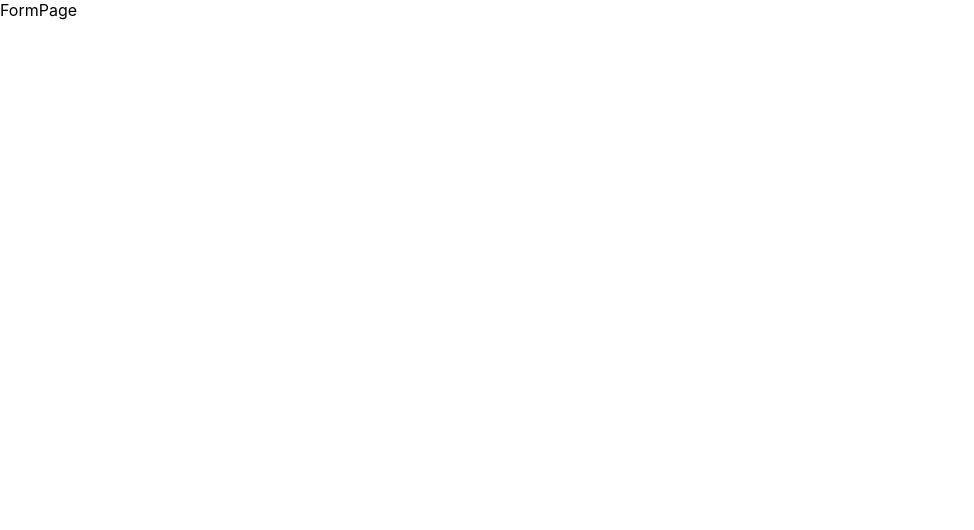
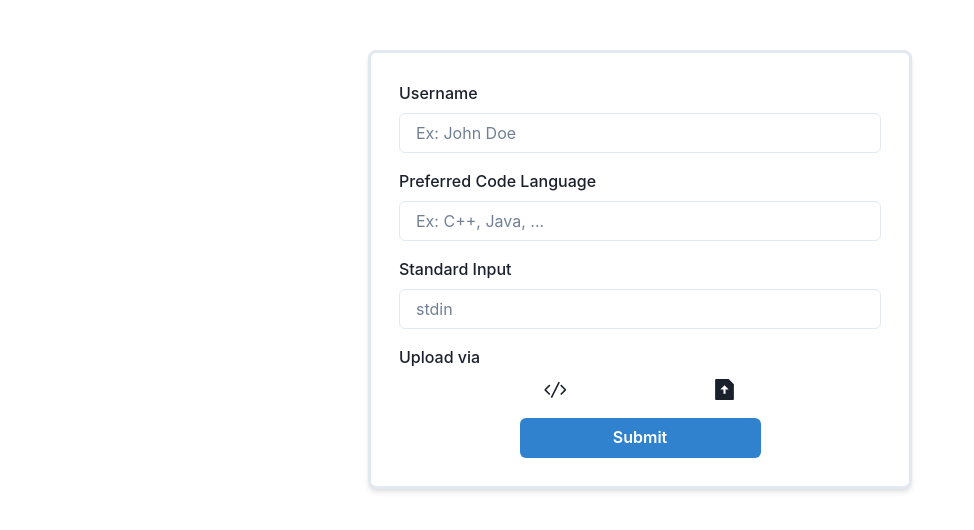
Before and after one commit to surbhi400/CodeSnippetHub-frontend, a React (Create React App) app in the folder codesnippet-hub/: page / in a window 1280 px wide. Shown: the top 530 px of the page, without its empty margins (0-974 px from the left). Built offline with nearby package versions, Linux system fonts and the light colour scheme.

Commit message:
creating UI of FormPage

```diff
--- a/codesnippet-hub/package.json
+++ b/codesnippet-hub/package.json
@@ -9,9 +9,12 @@
     "@testing-library/jest-dom": "^5.17.0",
     "@testing-library/react": "^13.4.0",
     "@testing-library/user-event": "^13.5.0",
+    "codemirror": "^5.65.16",
     "framer-motion": "^11.0.15",
     "react": "^18.2.0",
+    "react-codemirror2": "^7.3.0",
     "react-dom": "^18.2.0",
+    "react-icons": "^5.0.1",
     "react-router-dom": "^6.22.3",
     "react-scripts": "5.0.1",
     "web-vitals": "^2.1.4"
--- a/codesnippet-hub/src/index.js
+++ b/codesnippet-hub/src/index.js
@@ -2,11 +2,14 @@ import React from 'react';
 import ReactDOM from 'react-dom/client';
 import './index.css';
 import App from './App';
+import { ChakraProvider } from '@chakra-ui/react';
 
 const root = ReactDOM.createRoot(document.getElementById('root'));
 root.render(
   <React.StrictMode>
+    <ChakraProvider>
     <App />
+    </ChakraProvider>
   </React.StrictMode>
 );
 
--- a/codesnippet-hub/src/pages/FormPage.jsx
+++ b/codesnippet-hub/src/pages/FormPage.jsx
@@ -1,9 +1,111 @@
-import React from 'react'
+import React, { useState } from 'react';
+import {
+  FormControl,
+  FormLabel,
+  Box,
+  Input,
+  Container,
+  Button,
+} from '@chakra-ui/react';
+import { Controlled as CodeMirror } from 'react-codemirror2';
+import 'codemirror/lib/codemirror.css';
+import 'codemirror/theme/material.css';
+import 'codemirror/mode/javascript/javascript';
+import { VscCode } from 'react-icons/vsc';
+import { RiFileUploadFill } from 'react-icons/ri';
 
 const FormPage = () => {
+  const [sourceCode, setSourceCode] = useState('');
+  const [selectedFile, setSelectedFile] = useState(null);
+  const [activeSection, setActiveSection] = useState();
+
+  const handleCodeChange = (editor, data, value) => {
+    setSourceCode(value);
+  };
+
+  const handleFileChange = (event) => {
+    setSelectedFile(event.target.files[0]);
+  };
+
+  const handleLogoClick = (section) => {
+    setActiveSection(section);
+  };
+
+  const handleSubmit = (event) => {
+    event.preventDefault();
+    console.log('Submitted:', { sourceCode, selectedFile });
+  };
+
   return (
-    <div>FormPage</div>
-  )
-}
+    <form onSubmit={handleSubmit}>
+      <Container maxW="xl" centerContent position="relative" top="50px">
+        <Box
+          p={7}
+          bg="white"
+          w="100%"
+          borderRadius="lg"
+          borderWidth="3px"
+          shadow="md"
+        >
+          <FormControl mb={4}>
+            <FormLabel>Username</FormLabel>
+            <Input type="text" placeholder="Ex: John Doe" />
+          </FormControl>
 
-export default FormPage
+          <FormControl mb={4}>
+            <FormLabel>Preferred Code Language</FormLabel>
+            <Input type="text" placeholder="Ex: C++, Java, ..." />
+          </FormControl>
+
+          <FormControl mb={4}>
+            <FormLabel>Standard Input</FormLabel>
+            <Input type="text" placeholder="stdin" />
+          </FormControl>
+
+          <FormControl>
+            <FormLabel>Upload via</FormLabel>
+            <Box align="center" display="flex" justifyContent="space-evenly" mb={4}>
+            <VscCode
+              style={{ cursor: 'pointer', width: '25px', height: '25px' }}
+              onClick={() => handleLogoClick('editor')}
+            />
+            <RiFileUploadFill
+              style={{ cursor: 'pointer', width: '25px', height: '25px' }}
+              onClick={() => handleLogoClick('fileUpload')}
+            />
+            </Box>
+
+        </FormControl>
+          {activeSection === 'editor' && (
+            <FormControl mb={4}>
+              <FormLabel>Upload Source Code</FormLabel>
+              <CodeMirror
+                value={sourceCode}
+                options={{
+                  mode: 'javascript',
+                  theme: 'material',
+                  lineNumbers: true,
+                }}
+                onBeforeChange={handleCodeChange}
+              />
+            </FormControl>
+          )}
+
+          {activeSection === 'fileUpload' && (
+            <FormControl mb={4}>
+              <FormLabel>Upload Source Code File</FormLabel>
+              <Input  type="file" accept=".js,.py,.java" onChange={handleFileChange} />
+            </FormControl>
+          )}
+            <Box align="center">
+            <Button width="50%" type="submit" colorScheme="blue">
+              Submit
+            </Button>
+          </Box>
+        </Box>
+      </Container>
+    </form>
+  );
+};
+
+export default FormPage;
```
Also changed, not shown: 1 other file (tests, documents, lock files or other folders).
